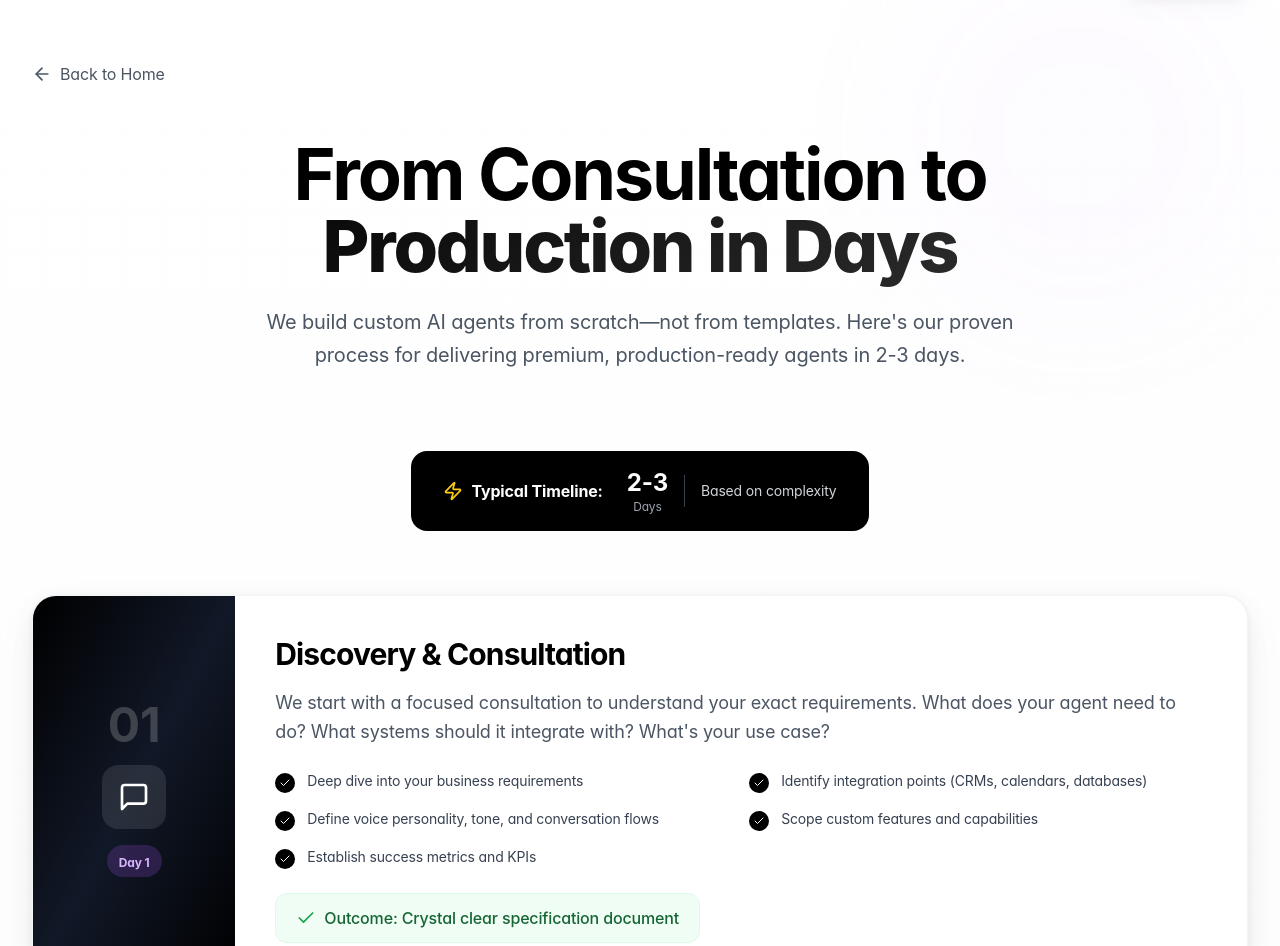
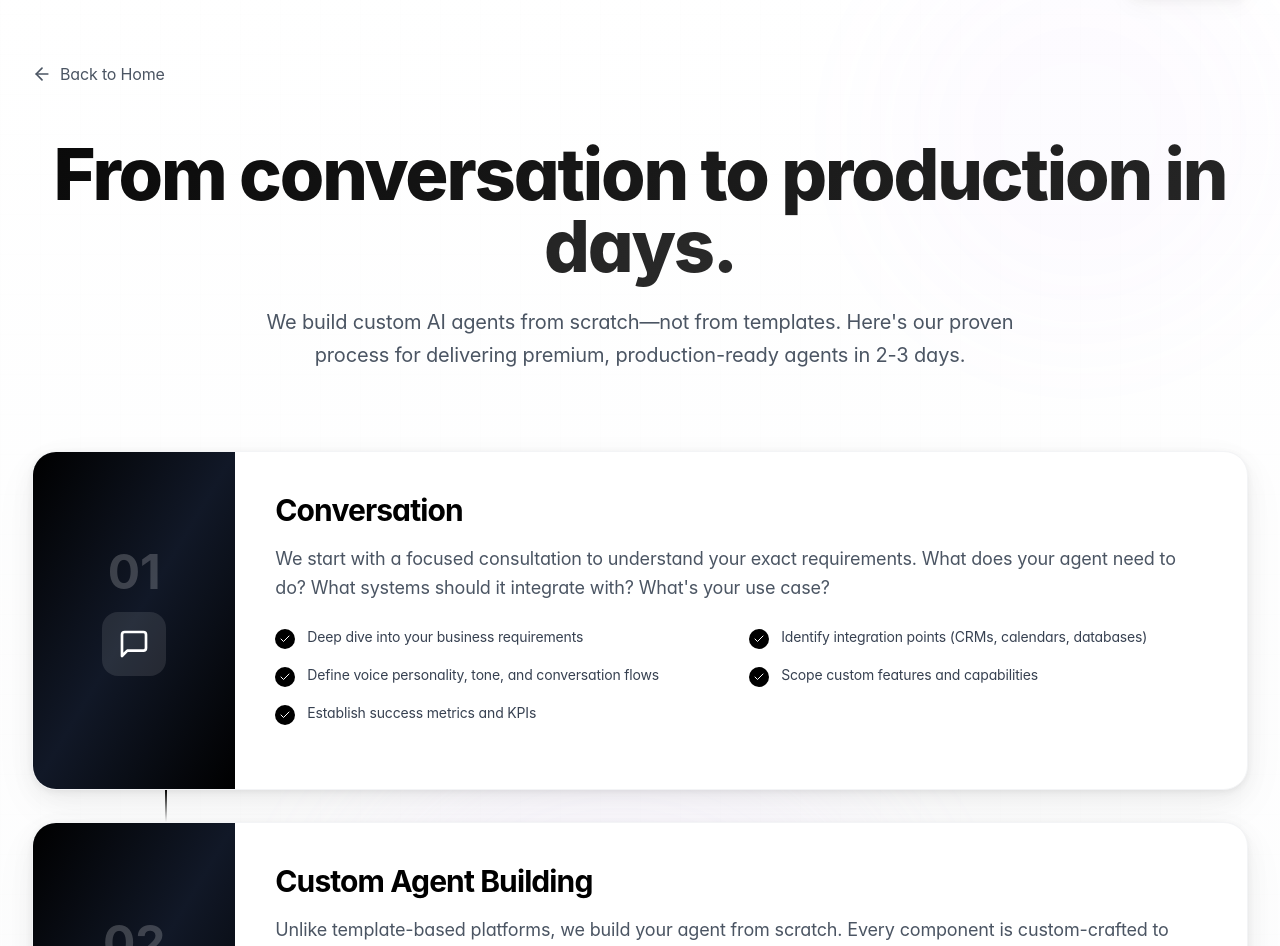
Before and after one commit to Jojo42011/Site, a Next.js app: page /how-it-works in a window 1280 px wide. Shown: the part 66-1012 px from the top of the page. Built offline with nearby package versions, Linux system fonts and the light colour scheme.

Commit message:
Refactor how-it-works page, simplify timeline and remove Zap icon
Co-authored-by: jahanfraction <jahanfraction@gmail.com>

```diff
--- a/src/app/how-it-works/page.tsx
+++ b/src/app/how-it-works/page.tsx
@@ -12,8 +12,7 @@ import {
   Key,
   HeadphonesIcon,
   Clock,
-  Check,
-  Zap
+  Check
 } from "lucide-react";
 import Link from "next/link";
 
@@ -21,7 +20,7 @@ const steps = [
   {
     number: "01",
     icon: MessageSquare,
-    title: "Discovery & Consultation",
+    title: "Conversation",
     duration: "Day 1",
     description: "We start with a focused consultation to understand your exact requirements. What does your agent need to do? What systems should it integrate with? What's your use case?",
     details: [
@@ -68,7 +67,7 @@ const steps = [
     icon: Key,
     title: "Ownership Handoff",
     duration: "Day 3",
-    description: "You receive complete ownership of everything. Code, models, data, documentation—it's all yours. No vendor lock-in, no monthly platform fees, no surprises.",
+    description: "You receive complete ownership of everything. Code, models, data, documentation—it's all yours. No vendor lock-in, no high monthly platform fees, no surprises.",
     details: [
       "Full source code and documentation",
       "Admin credentials and access keys",
@@ -133,36 +132,11 @@ export default function HowItWorksPage() {
             className="text-center mb-20"
           >
             <h1 className="text-5xl sm:text-6xl md:text-7xl font-bold mb-6 leading-tight">
-              <span className="text-black">From Consultation to</span>
-              <br />
-              <span className="gradient-text">Production in Days</span>
+              <span className="gradient-text">From conversation to production in days.</span>
             </h1>
             <p className="text-xl text-gray-600 max-w-3xl mx-auto leading-relaxed">
               We build custom AI agents from scratch—not from templates. Here&apos;s our proven process for delivering premium, production-ready agents in 2-3 days.
             </p>
-          </motion.div>
-
-          {/* Timeline Indicator */}
-          <motion.div
-            initial={{ opacity: 0, y: 20 }}
-            animate={{ opacity: 1, y: 0 }}
-            transition={{ duration: 0.8, delay: 0.2 }}
-            className="flex items-center justify-center mb-16"
-          >
-            <div className="bg-black rounded-2xl px-8 py-4 flex items-center gap-6">
-              <div className="flex items-center gap-2">
-                <Zap className="w-5 h-5 text-yellow-400" />
-                <span className="text-white font-bold">Typical Timeline:</span>
-              </div>
-              <div className="flex items-center gap-4">
-                <div className="text-center">
-                  <div className="text-2xl font-bold text-white">2-3</div>
-                  <div className="text-xs text-gray-400">Days</div>
-                </div>
-                <div className="w-px h-8 bg-gray-700" />
-                <div className="text-gray-300 text-sm">Based on complexity</div>
-              </div>
-            </div>
           </motion.div>
 
           {/* Process Steps */}
@@ -183,9 +157,6 @@ export default function HowItWorksPage() {
                       <div className="w-16 h-16 rounded-2xl bg-white/10 flex items-center justify-center mb-4">
                         <step.icon className="w-8 h-8 text-white" />
                       </div>
-                      <div className="px-3 py-1 bg-purple-500/20 rounded-full">
-                        <span className="text-xs font-bold text-purple-300">{step.duration}</span>
-                      </div>
                     </div>
 
                     {/* Content */}
@@ -202,11 +173,6 @@ export default function HowItWorksPage() {
                             <span className="text-gray-700 text-sm">{detail}</span>
                           </div>
                         ))}
-                      </div>
-
-                      <div className="bg-green-50 border border-green-100 rounded-xl px-5 py-3 inline-flex items-center gap-2">
-                        <Check className="w-5 h-5 text-green-600" />
-                        <span className="text-green-800 font-medium">Outcome: {step.outcome}</span>
                       </div>
                     </div>
                   </div>
```
